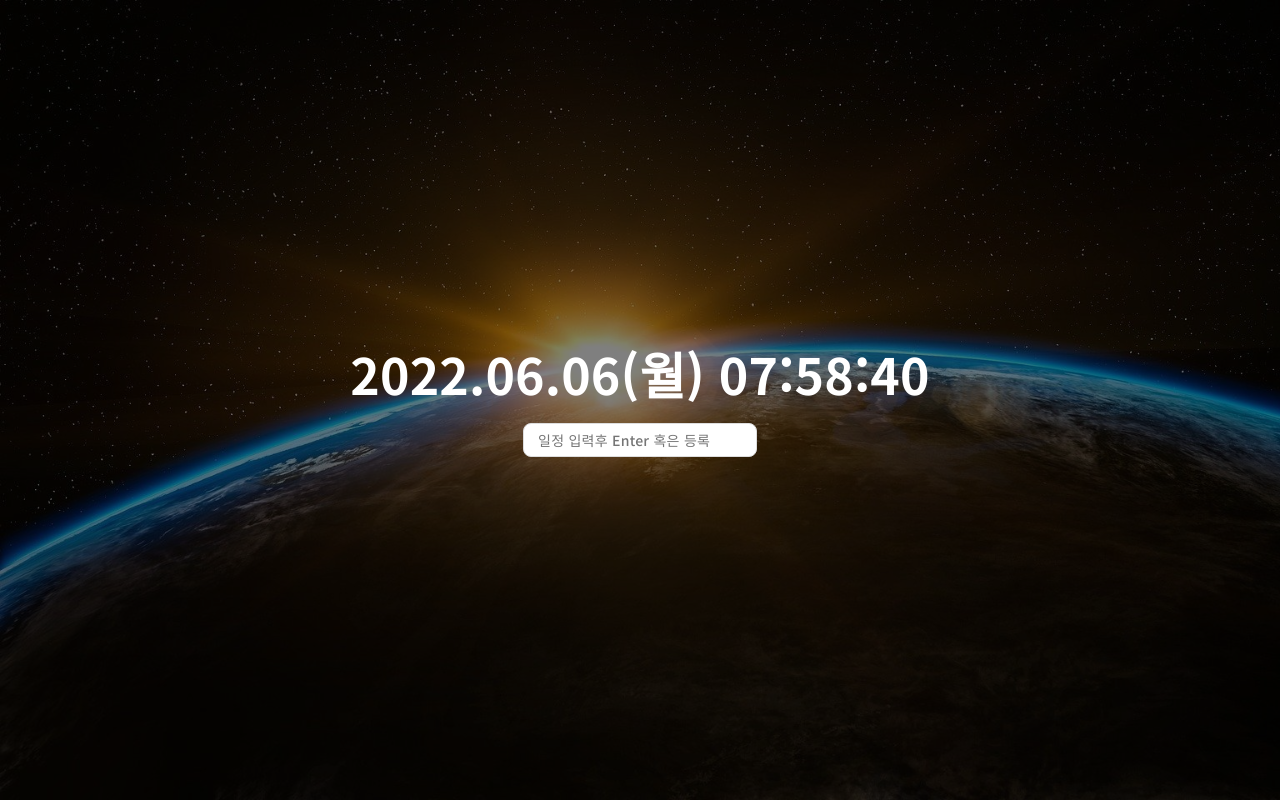
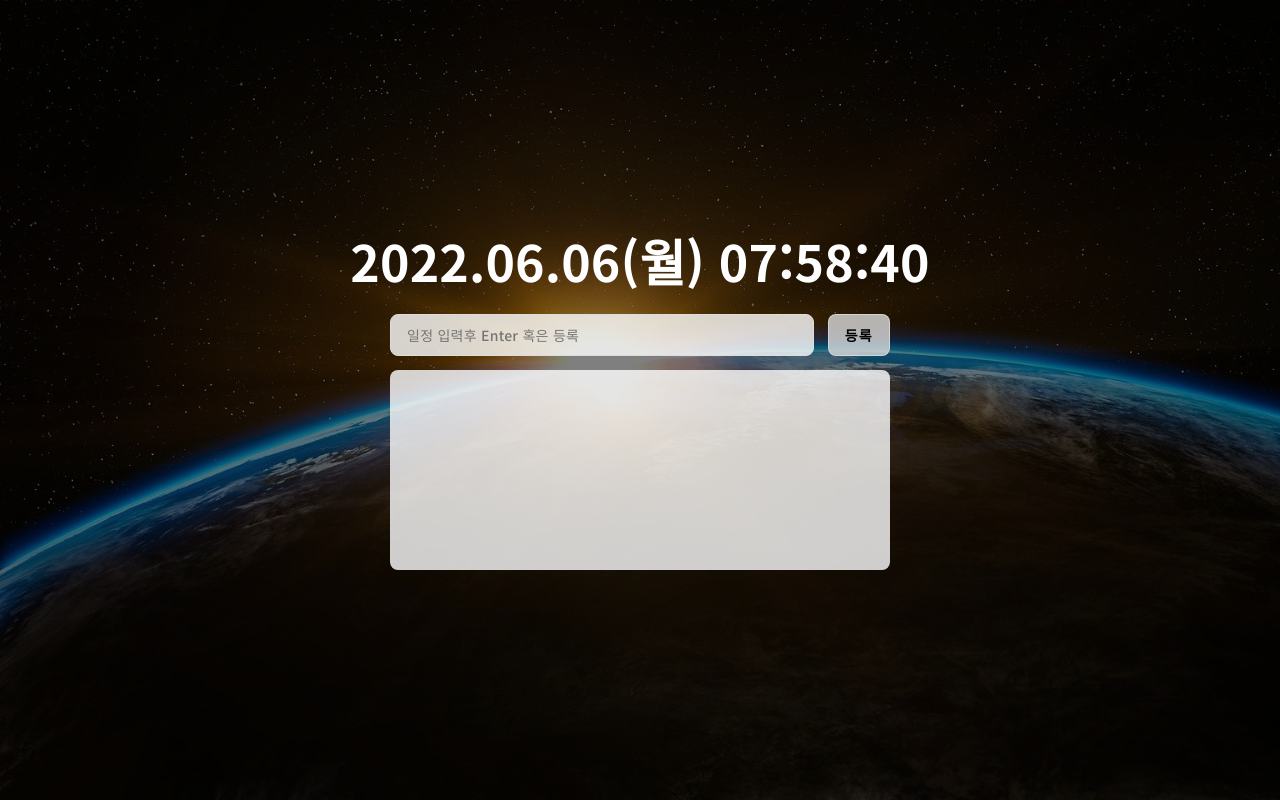
Before and after one commit to gabdong/gabdong, a plain HTML site: page projects/todo_list/index.html in a window 1280 px wide. Drawn offline with nearby package versions, Linux system fonts and the light colour scheme; a web font is replaced by a local one.

Commit message:
DOCS : todo list 영역 생성

```diff
--- a/css/common.css
+++ b/css/common.css
@@ -1,5 +1,6 @@
 :root {
-
+	--primary-color : #000000;
+	--primary-text-color: #ffffff;
 }
 
 /* * reset */
@@ -32,6 +33,18 @@ body {
 }
 ol, ul {
 	list-style: none;
+}
+* {
+	-webkit-box-sizing: border-box;
+	-moz-box-align: border-box;
+	box-sizing: border-box;
+}
+.nodrag {
+	-moz-user-select: -moz-none;
+  	-khtml-user-select: none;
+  	-webkit-user-select: none;
+  	-ms-user-select: none;
+  	user-select: none;
 }
 
 /* * font */
@@ -70,11 +83,37 @@ ol, ul {
 	letter-spacing: 0.4px;
 	line-height: 1.2;
 }
+.button_text {
+	font-family: 'SUIT Variable', 'Noto Sans KR', 'Roboto', sans-serif;
+	font-size: 14px;
+	font-weight: 600;
+	letter-spacing: 1.25px;
+	line-height: 1.2;
+}
 
+/** input **/
 .input_style {
-	padding: 8px 14px;
+	padding: 12px 16px;
+	outline: none;
+	background: #ffffff;
 	border: 1px solid #dddddd;
 	border-radius: 8px;
+}
+
+/** button **/
+.button_style {
+	padding: 12px 16px;
+	border: 1px solid rgba(221, 221, 221, 0.8);
+	background: rgba(221, 221, 221, 0.8);
+	border-radius: 8px;
+	outline: none;
+	cursor: pointer;
+	transition: 0.2s;
+}
+.button_style:hover {
+	background: var(--primary-color);
+	color: var(--primary-text-color);
+	border: 1px solid var(--primary-color);
 }
 
 /** flex **/
--- a/projects/todo_list/css/style.css
+++ b/projects/todo_list/css/style.css
@@ -12,9 +12,42 @@ html, body {
 }
 
 .todo_clock_wrap {
-    margin-bottom: 20px;
+    margin-bottom: 24px;
 }
 .todo_clock {
     font-size: 50px;
     color: #ffffff;
 }
+
+.todo_list_wrap {
+    width: 100%;
+    max-width: 500px;
+}
+.todo_add_wrap {
+    margin-bottom: 14px;
+}
+.todo_add_wrap > input {
+    width: 100%;
+    margin-right: 14px;
+    background: rgba(255, 255, 255, 0.8);
+    transition: 0.2s;
+}
+.todo_add_wrap > input:focus,
+.todo_add_wrap > input:hover {
+    background: #ffffff;
+}
+.todo_add_wrap > button {
+    white-space: nowrap;
+}
+
+.todo_list {
+    width: 100%;
+    min-height: 200px;
+    padding: 12px;
+    background: rgb(255, 255, 255, 0.8);
+    border-radius: 8px;
+    transition: 0.2s;
+}
+.todo_list:hover {
+    background: #ffffff;
+}
--- a/projects/todo_list/index.html
+++ b/projects/todo_list/index.html
@@ -11,9 +11,10 @@
     <link rel="preconnect" href="https://fonts.gstatic.com" crossorigin>
     <link href="https://fonts.googleapis.com/css2?family=Noto+Sans+KR:wght@300;400;500;700&family=Roboto:wght@300;400;500;700&display=swap" rel="stylesheet">
 
-    <!-- * common -->
+    <!-- * common, jquery -->
     <link rel="stylesheet" href="/css/common.css">
     <script type="text/javascript" src="/js/common.js"></script>
+    <script src="https://code.jquery.com/jquery-3.6.0.min.js" integrity="sha256-/xUj+3OJU5yExlq6GSYGSHk7tPXikynS7ogEvDej/m4=" crossorigin="anonymous"></script>
 
     <!-- * style -->
     <link rel="stylesheet" href="/projects/todo_list/css/style.css">
@@ -21,7 +22,7 @@
     <title>Todo List</title>
 </head>
 <body>
-    <main class="main disFlex flex_column align_item_center justify_content_center" id="main">
+    <main class="main disFlex flex_column align_item_center justify_content_center nodrag" id="main">
 
         <!-- * 시계 -->
         <article class="todo_clock_wrap" id="todo_clock_wrap">
@@ -29,8 +30,14 @@
         </article>
 
         <!-- * 리스트 -->
-        <article class="todo_list" id="todo_list">
-            <input type="text" placeholder="일정 입력후 Enter 혹은 등록" class="input_style normal_text">
+        <article class="todo_list_wrap" id="todo_list_wrap">
+            <section class="disFlex todo_add_wrap">
+                <input type="text" placeholder="일정 입력후 Enter 혹은 등록" class="input_style normal_text flex_grow_1" id="add_todo_input">
+                <button class="button_style" id="add_todo_button">
+                    <p class="button_text">등록</p>
+                </button>
+            </section>
+            <section class="todo_list" id="todo_list"></section>
         </article>
 
     </main>
--- a/projects/todo_list/js/index.js
+++ b/projects/todo_list/js/index.js
@@ -1,5 +1,8 @@
-const clock     = document.getElementById('todo_clock');
-const todoList  = document.getElementById('todo_list');
+const clock         = document.getElementById('todo_clock');
+const todoList      = document.getElementById('todo_list');
+const addTodoBtn    = document.getElementById('add_todo_button');
+const addTodoInput  = document.getElementById('add_todo_input');
+
 
 /**
  * @author 2022-05-28 21:48:45 동환
@@ -17,12 +20,53 @@ activeClock();
 const clock_interval = setInterval(activeClock, 1000);
 
 /**
+ * @author 2022-06-06 16:46:49 동환
+ *
+ * @category add todolist
+ *
+ * @param {Event} e
+ */
+function addTodo(e) {
+
+    const todoContent   = addTodoInput.value;
+    const todoItem      = createTodoItem(todoContent);
+
+    todoList.appendChild(todoItem);
+}
+
+/**
+ * @author 2022-06-06 16:49:13 동환
+ *
+ * @category todo item 생성
+ *
+ * @param {String} content
+ *
+ * @return {HTMLElement} todo list item
+ */
+function createTodoItem(content) {
+
+    const createDiv = document.createElement('div');
+
+    return createDiv;
+
+}
+addTodoInput.addEventListener('keyup', (e) => {
+
+    if(e.keyCode == 13) addTodo();
+});
+addTodoBtn.addEventListener('click', addTodo);
+
+
+
+//TODO ---------- common.js 로 옮기기 ----------
+/**
  * @author 2022-05-28 21:01:07 동환
  *
  * @category Date Object -> YYYY.MM.DD(day) HH:MM:SS 형태로 변환
  *
  * @param {Object} dateObj : Date Object
  *
+ * TODO 좀더 여러 형식으로 사용할수 있도록 변경예정
  * @returns {String} result
  */
 function date_format(dateObj = new Date(), lang = 'ko') {
```
